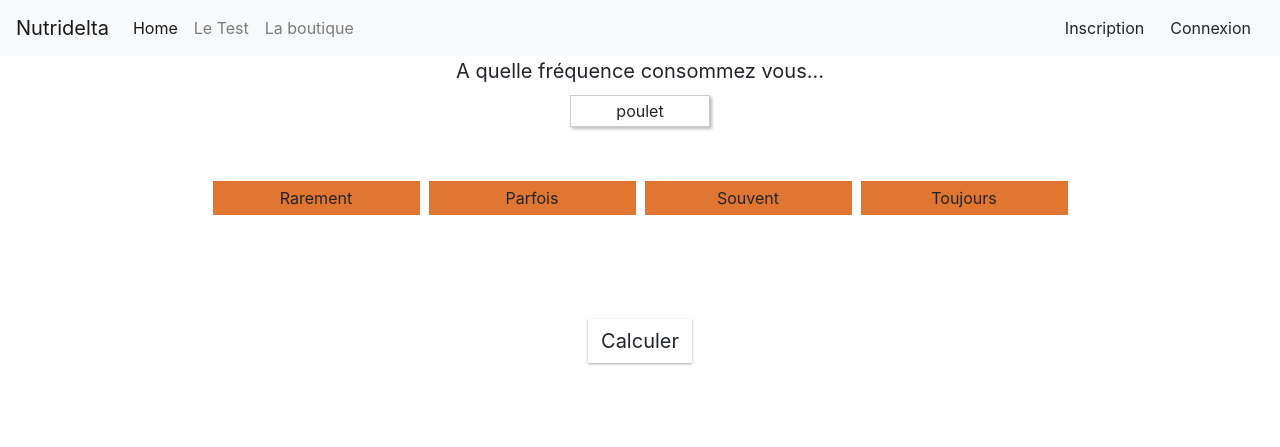
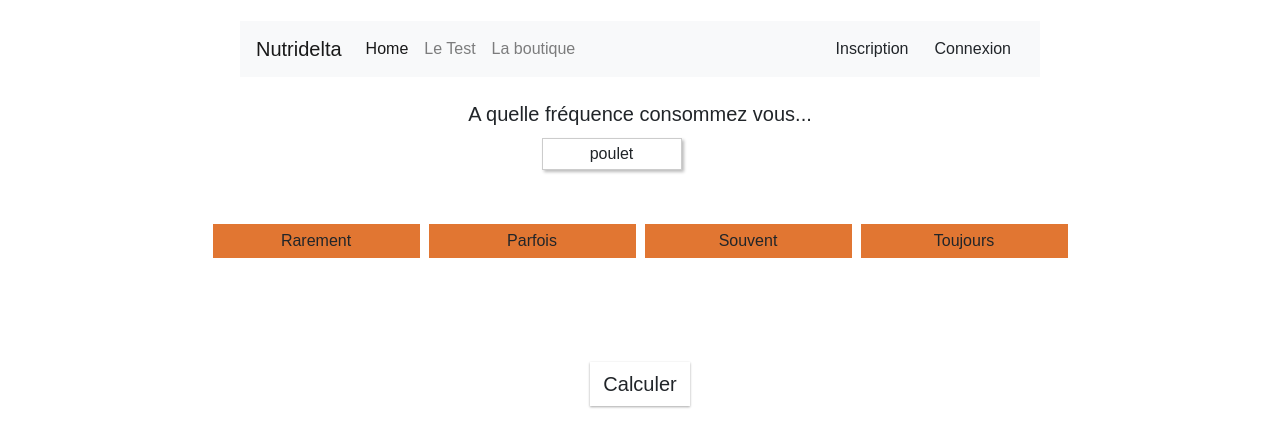
Before and after one commit to aicha30/NutrideltaV3, a Django app: page /mytest in a window 1280 px wide. Shown: the top 447 px of the page. Run offline with Django 3.2, Linux system fonts and the light colour scheme; some libraries are stand-ins or nearby versions.

Commit message:
test
test

```diff
--- a/nutridelta/forms.py
+++ b/nutridelta/forms.py
@@ -10,16 +10,12 @@
 
 
 class SignUpForm(UserCreationForm):
-
-
 	class Meta:
 		model= User
 		fields=('username','email','password1', 'password2',)
 
 
 
-
-
 class loginForm(forms.Form):
-    usernameOrEmail = forms.CharField(label="Pseudo ou Email", max_length=30)
+    usernameOrEmail = forms.CharField(label="Pseudo ou Email", max_length=50)
     password = forms.CharField(widget=forms.PasswordInput)
--- a/nutridelta/static/nutridelta/css/nutridelta_style.css
+++ b/nutridelta/static/nutridelta/css/nutridelta_style.css
@@ -1,77 +1,224 @@
-    html, body{margin:0;padding:0;--margin1:0.66em;}
-    div{border:	0px solid black;}
+ /* fonts */
+
+ @import url("../fonts/kelson_light_macroman/stylesheet.css");
+ /* police : kelson_lt */
+
+ @import url("../fonts/kelson_medium_macroman/stylesheet.css");
+ /* police : kelson_md */
+
+ @import url("../fonts/kelson_regular_macroman/stylesheet.css");
+ /* police : kelson_rg */
+
+ @import url("../fonts/kelson_thin_macroman/stylesheet.css");
+ /* police : kelson_ultralt */
+
+ @import url("../fonts/gotham/style.css");
+ /* police : kelson_ultralt */
+
+ .font-title-rg {
+ 	/*corespond au font utilisée pour les titres*/
+ 	font-family: 'kelson_rg', sans-serif;
+ }
+
+ .font-title-lt {
+ 	/*corespond au font utilisée pour les titres*/
+ 	font-family: 'kelson_lt', sans-serif;
+ }
+
+ .font-title-md {
+ 	/*corespond au font utilisée pour les titres*/
+ 	font-family: 'kelson_md', sans-serif;
+ }
+
+ .font-title-ultralt {
+ 	/*corespond au font utilisée pour les titres*/
+ 	font-family: 'kelson_ultralt', sans-serif;
+ }
+
+ .font-text-Book {
+ 	/*corespond au font utilisée pour les textes courants*/
+ 	font-family: 'Gotham-Book', sans-serif;
+ }
+
+ .font-text-Bold {
+ 	/*corespond au font utilisée pour les textes courants*/
+ 	font-family: 'Gotham-Bold', sans-serif;
+ }
+
+ .font-text-Light {
+ 	/*corespond au font utilisée pour les textes courants*/
+ 	font-family: 'Gotham-Light', sans-serif;
+ }
+
+ /* permet de déclarer nos variables en css */
+ :root {
+	--Smargin1: 0.33em;
+	--Smargin2: 0.66em;
+	--Smargin3: 1em;
+	--Nmargin1:1.33em;
+	--Nmargin2:1.66em;
+	--Nmargin3:2em;
+ }
+
+ /* si la taille d'écran est en dessous de 900px (ex: telephone, tablette) */
+ /* on change la valeur de nos variables  */
+ @media screen and (max-width:900px) {
+ 	:root {
+		 --Smargin1: 0.15em;
+
+ 	}
+ }
+
+
+ html, body {
+	margin: 0;
+	padding: 0;
+	font-family: 'kelson_lt', sans-serif;
+}
+
+div {
+	border: 0px solid black;
+}
+
+ /*header*/
+
+ .header1{
+	 margin:var(--Nmargin1) auto var(--Nmargin1) auto;
+	 width:100%;
+	 max-width:800px;
+
+
+ }
+
+ /*header*/
+
+
+  /*div de contenu principale*/
+ .main_content1 {
+	max-width: 900px;
+	margin: auto;
+}
+/*div de contenu principale*/
+
+
+ /*page MyTest.html*/
+
+ .container_new_aliment {
+ 	margin-bottom: 6%;
+ }
+
+ #new_aliment {
+ 	width: 23%;
+ 	margin: auto;
+ 	text-align: center;
+ 	min-height: 29px;
+ }
+
+ .container_categorie {
+ 	width: 100%;
+ 	margin-bottom: 6%;
+ }
+
+ .categorie {
+ 	width: 23%;
+ 	margin-left: 0.5%;
+ 	margin-right: 0.5%;
+ 	min-height: 50px;
+ 	text-align: center;
+ 	cursor: pointer;
+ }
+
+ .categorie_title {
+ 	padding: 5px;
+ 	background-color: #E17632;
+ }
+
+ @media screen and (max-width:900px) {
+ 	.categorie {
+ 		width: 45%;
+ 		margin-bottom: 2%;
+ 	}
+ 	#new_aliment {
+ 		width: 45%;
+ 	}
+ }
+
+ .content_categorie {
+ 	width: 100%;
+ 	flex-flow: wrap;
+ 	font-size: 16px;
+ 	justify-content: center;
+ 	overflow: auto;
+ 	padding-top: 15px;
+ 	padding-bottom: 15px;
+ 	min-height: 50px;
+ }
+
+ .aliment {
+ 	max-width: 140px;
+ 	margin: auto;
+ 	box-shadow: 2px 2px 3px #BBBBBB;
+ 	border: 1px solid #CCCCCC;
+ 	margin: 3px 5px 3px 5px;
+ 	cursor: pointer;
+ 	padding: 3px 6px 3px 6px;
+ 	background-color: #FFFFFF;
+ }
+
+ /*page MyTest.html*/
 
 
 
 
 
 
-/*header*/
+ /*button*/
 
+ .button1 {
+ 	margin: 3px;
+ 	margin: auto;
+ 	padding: 4px 10px 4px 10px;
+ 	font-size: 20px;
+ 	box-shadow: 0 1px 3px rgba(0, 0, 0, 0.12), 0 1px 2px rgba(0, 0, 0, 0.24);
+ 	transition: all 0.3s cubic-bezier(.25, .8, .25, 1);
+ }
 
-/*header*/
+ .button1:hover {
+ 	background-color: #E4E4E4;
+ }
 
+ .button1:active {
+ 	box-shadow: 0 0px 3px rgba(0, 0, 0, 0.38), 0 0px 2px rgba(0, 0, 0, 0.55);
+ }
 
-
-
-
-/*header*/
-.main_content1{max-width:900px;margin:auto;}
-/*header*/
+ /*button*/
 
 
 
 
 
 
+ /*shadow*/
 
-/*page MyTest.html*/
+ .shadow-google {
+ 	padding: 1.2em;
+ 	box-shadow: 0 0px 3px rgba(0, 0, 0, 0.18), 0 0px 2px rgba(0, 0, 0, 0.35);
+ 	border-radius: 3px;
+ }
 
-.container_new_aliment{margin-bottom:6%;}
-#new_aliment{width:23%;margin:auto;text-align:center;min-height:29px;}
-.container_categorie{width:100%;margin-bottom:6%;}
-.categorie{width:23%;margin-left:0.5%;margin-right:0.5%;min-height:50px;text-align:center;cursor:pointer;}
-.categorie_title{padding:5px;background-color:#E17632;}
-
-@media screen and (max-width:900px){
-	.categorie{width:45%;margin-bottom:2%;}
-	#new_aliment{width:45%;}
-}
-
-.content_categorie{width:100%;flex-flow: wrap;font-size:16px;
-	justify-content: center;overflow:auto;padding-top:15px;padding-bottom:15px;min-height:50px;
-}
-.aliment{max-width:140px;margin:auto;box-shadow:2px 2px 3px #BBBBBB;border:1px solid #CCCCCC;:3px 5px 3px 5px;cursor:pointer;padding:3px 6px 3px 6px;background-color:#FFFFFF;}
+ /*shadow*/
 
 
 
 
-/*page MyTest.html*/
 
 
+ /*margin */
 
-/*button*/
+ .margin-right {
+ 	margin-right: var(--margin1);
+ }
 
-.button1{margin:3px;margin:auto;padding:4px 10px 4px 10px;font-size:20px;
-box-shadow: 0 1px 3px rgba(0,0,0,0.12), 0 1px 2px rgba(0,0,0,0.24);
-  transition: all 0.3s cubic-bezier(.25,.8,.25,1);}
-.button1:hover{background-color:#E4E4E4;}
-.button1:active{box-shadow: 0 0px 3px rgba(0,0,0,0.38), 0 0px 2px rgba(0,0,0,0.55);}
-/*button*/
-
-
-
-
-/*shadow*/
-
-.shadow-google{padding:1.2em;box-shadow: 0 0px 3px rgba(0,0,0,0.18), 0 0px 2px rgba(0,0,0,0.35);
-    border-radius:3px;}
-
-
-/*shadow*/
-
-
-
-/*margin */
-.margin-right{margin-right:var(--margin1);}
-.margin-left{margin-left:var(--margin1);}
+ .margin-left {
+ 	margin-left: var(--margin1);
+ }
--- a/nutridelta/templates/header.html
+++ b/nutridelta/templates/base.html
@@ -13,14 +13,6 @@
     <!-- Latest compiled and minified CSS -->
 <link rel="stylesheet" href="https://maxcdn.bootstrapcdn.com/bootstrap/4.1.3/css/bootstrap.min.css">
 
-<!-- jQuery library -->
-<script src="https://ajax.googleapis.com/ajax/libs/jquery/3.3.1/jquery.min.js"></script>
-
-<!-- Popper JS -->
-<script src="https://cdnjs.cloudflare.com/ajax/libs/popper.js/1.14.3/umd/popper.min.js"></script>
-
-<!-- Latest compiled JavaScript -->
-<script src="https://maxcdn.bootstrapcdn.com/bootstrap/4.1.3/js/bootstrap.min.js"></script>
 
 <link rel="stylesheet" href="{% static 'nutridelta/css/nutridelta_style.css' %}">
 
@@ -29,8 +21,8 @@
 
 <body>
 
-<nav class="navbar navbar-expand-lg navbar-light bg-light">
-  <a class="navbar-brand" href="#">Nutridelta</a>
+<nav class="navbar navbar-expand-lg navbar-light bg-light header1">
+  <a class="navbar-brand" href="{% url 'nutridelta:index' %}">Nutridelta</a>
   <button class="navbar-toggler" type="button" data-toggle="collapse" data-target="#navbarText" aria-controls="navbarText" aria-expanded="false" aria-label="Toggle navigation">
     <span class="navbar-toggler-icon"></span>
   </button>
@@ -72,6 +64,15 @@
 <script src="{% static 'nutridelta/js/jquery-ui.js' %}"></script>
 
 
+<!-- jQuery library -->
+<script src="https://ajax.googleapis.com/ajax/libs/jquery/3.3.1/jquery.min.js"></script>
+
+<!-- Popper JS -->
+<script src="https://cdnjs.cloudflare.com/ajax/libs/popper.js/1.14.3/umd/popper.min.js"></script>
+
+<!-- Latest compiled JavaScript -->
+<script src="https://maxcdn.bootstrapcdn.com/bootstrap/4.1.3/js/bootstrap.min.js"></script>
+
 <script src="{% static 'nutridelta/js/drag_aliments.js' %}"></script>
 <script src="{% static 'nutridelta/js/nutridelta_style.js' %}"></script>
 
--- a/nutridelta/templates/nutridelta/MyTest.html
+++ b/nutridelta/templates/nutridelta/MyTest.html
@@ -1,4 +1,4 @@
-{% extends 'header.html' %}
+{% extends 'base.html' %}
 {% block content %}
 
 
@@ -14,7 +14,7 @@
 
 
 <div class="container_categorie" >
-  <div style=":auto;display:flex;justify-content: center;flex-flow:wrap;">
+  <div style="margin:auto;display:flex;justify-content: center;flex-flow:wrap;">
 
       <div class="categorie shadow_google">
       <div class="categorie_title">Rarement</div>
--- a/nutridelta/templates/nutridelta/index.html
+++ b/nutridelta/templates/nutridelta/index.html
@@ -1,4 +1,4 @@
-{% extends 'header.html' %}
+{% extends 'base.html' %}
 {% block content %}
 
 
--- a/nutridelta/templates/nutridelta/login.html
+++ b/nutridelta/templates/nutridelta/login.html
@@ -1,4 +1,4 @@
-{% extends 'header.html' %}
+{% extends 'base.html' %}
 
 {% block content %}
 <h1>Se connecter</h1>
--- a/nutridelta/templates/nutridelta/signup.html
+++ b/nutridelta/templates/nutridelta/signup.html
@@ -1,4 +1,4 @@
-{% extends 'header.html' %}
+{% extends 'base.html' %}
 
 {% block content %}
 <div class="shadow-google">
--- a/nutridelta/views.py
+++ b/nutridelta/views.py
@@ -6,6 +6,7 @@
 from .forms import form_aliment, SignUpForm, loginForm
 from django.contrib.auth import logout, login, authenticate,get_user_model
 from django.contrib.auth.forms import UserCreationForm
+
 
 
 
@@ -44,11 +45,10 @@
         form = SignUpForm(request.POST)
         if form.is_valid():
             form.save()
-
             username = form.cleaned_data.get('username')
             raw_password = form.cleaned_data.get('password1')
-            user = authenticate(username=username, password=raw_password)
-            login(request, user)
+            # user = authenticate(username=username, password=raw_password)
+            # login(request, user)
             return redirect('nutridelta:index')
     else:
         form = SignUpForm()
@@ -66,6 +66,7 @@
     if request.method == "POST":
         next = request.POST.get('next', '/')
         form = loginForm(request.POST)
+
         if form.is_valid():
             usernameOrEmail=form.cleaned_data["usernameOrEmail"]
             if '@' in usernameOrEmail:
@@ -77,7 +78,6 @@
 
 
             password = form.cleaned_data["password"]
-
             user = authenticate(username=loginName, password=password)  # Nous vérifions si les données sont correctes
 
 
```
Also changed, not shown: nutridelta/static/nutridelta/js/drag_aliments.js (+0 -26 lines), nutridelta/models.py (line endings or trailing spaces), 1 other file.
